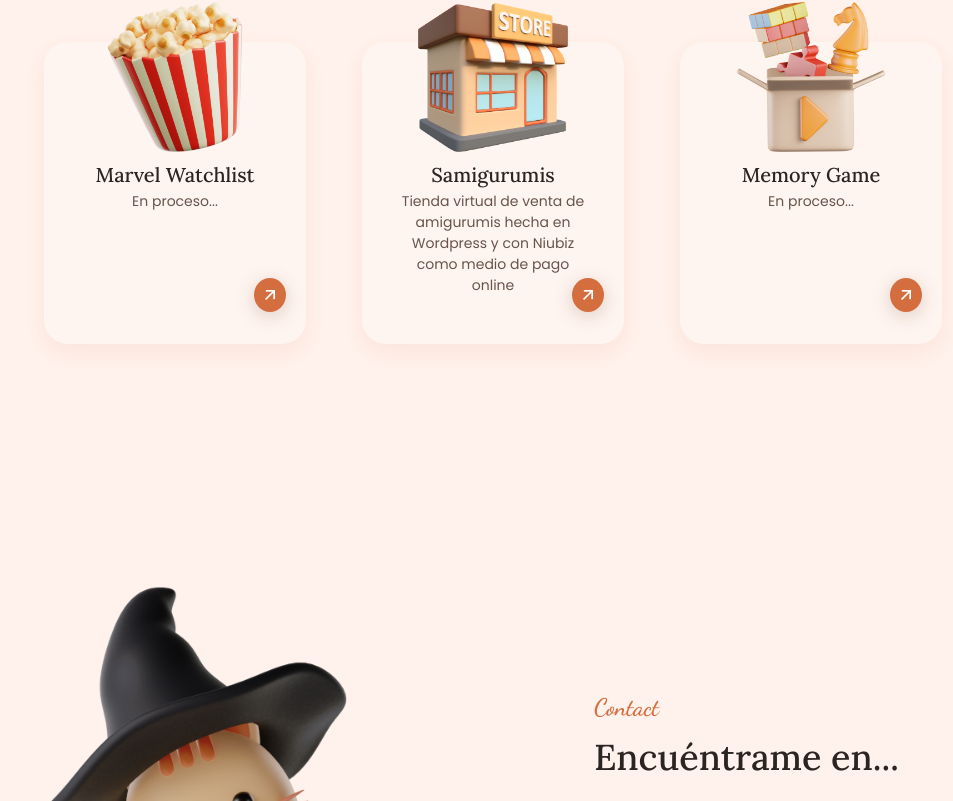
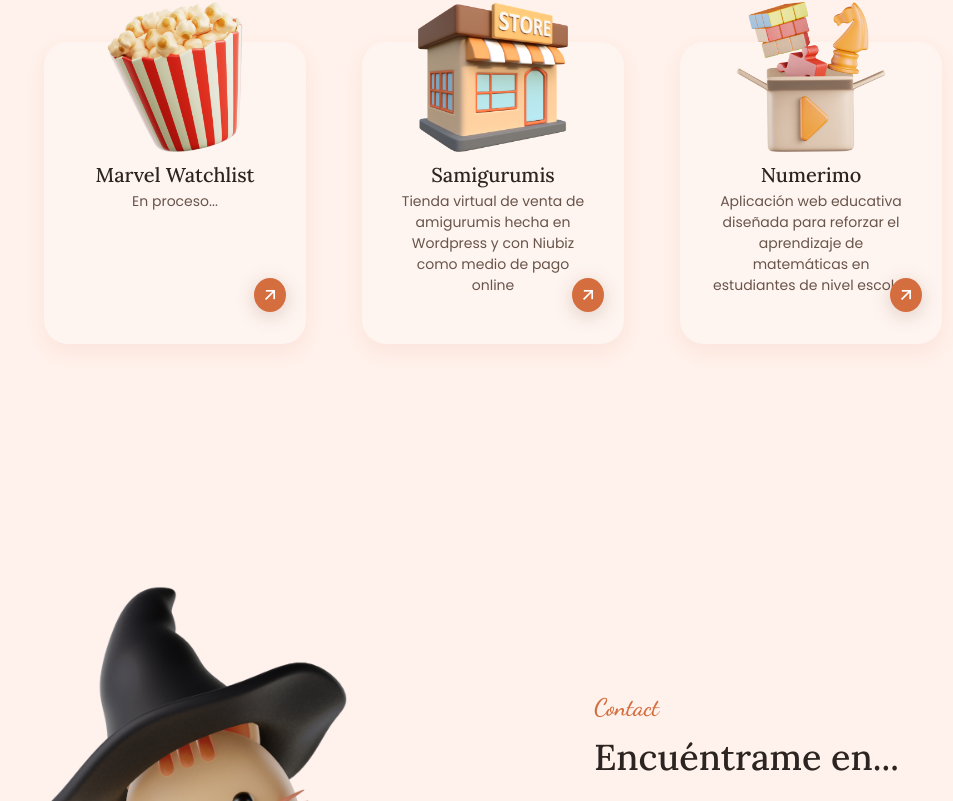
Before and after one commit to asofialf/sofia-website, a plain HTML site: page index.html in a window 1280 px wide. Shown: the part 2014-2815 px from the top of the page, without its empty margins (147-1100 px from the left). Drawn offline with nearby package versions, Linux system fonts and the light colour scheme.

Commit message:
Actualizar index.html

```diff
--- a/index.html
+++ b/index.html
@@ -126,9 +126,9 @@
                 </article>
                 <article class="project__card">
                     <img src="assets/img/game.png" alt="Memory Game image" class="project__img">
-                    <h3 class="project__name">Memory Game</h3>
-                    <span class="project__description">En proceso...</span>
-                    <button class="project__button">
+                    <h3 class="project__name">Numerimo</h3>
+                    <span class="project__description">Aplicación web educativa diseñada para reforzar el aprendizaje de matemáticas en estudiantes de nivel escolar</span>
+                    <button class="project__button" onclick="window.open('https://numerino-school.netlify.app/login', '_blank')">
                         <i class="ri-arrow-right-up-line"></i>
                     </button>
                 </article>
```
